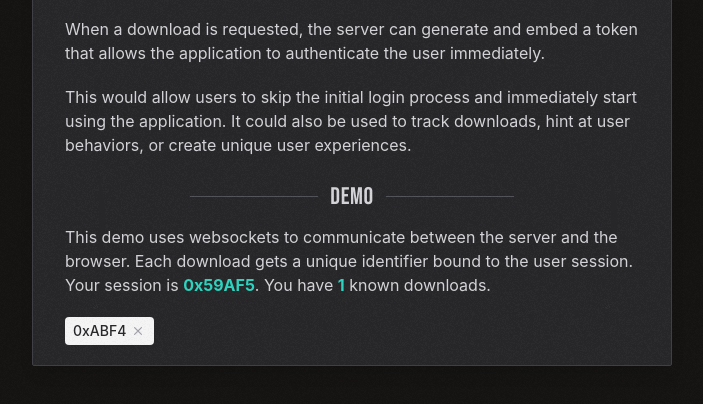
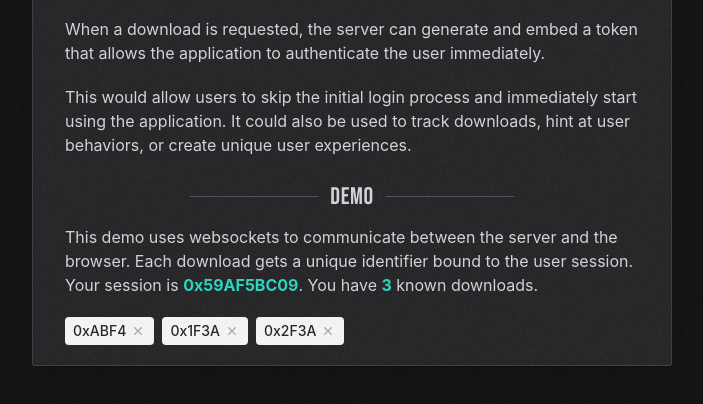
Before and after one commit to Xevion/dynamic-preauth, an Astro site in the folder frontend/: page / in a window 1280 px wide. Shown: the part 216-620 px from the top of the page, without its empty margins (288-991 px from the left). Built offline with nearby package versions, Linux system fonts and the light colour scheme; Astro itself is replaced by a stand-in of ours.

Commit message:
pluralize, improve SessionData typing

```diff
--- a/frontend/src/components/StatefulDemo.tsx
+++ b/frontend/src/components/StatefulDemo.tsx
@@ -1,4 +1,5 @@
 import Badge from "@/components/Badge";
+import { plural } from "@/util";
 import { useState } from "preact/hooks";
 
 type StatefulDemoProps = {
@@ -11,9 +12,9 @@ type SessionData = {
 };
 
 const StatefulDemo = ({ class: className }: StatefulDemoProps) => {
-  const [session, setSession] = useState<SessionData>({
-    id: "0x59AF5",
-    downloads: ["0xABF4"],
+  const [session, setSession] = useState<SessionData | null>({
+    id: "0x59AF5BC09",
+    downloads: ["0xABF4", "0x1F3A", "0x2F3A"],
   });
 
   return (
@@ -23,10 +24,14 @@ const StatefulDemo = ({ class: className }: StatefulDemoProps) => {
         browser. Each download gets a unique identifier bound to the user
         session.
         <br />
-        Your session is{" "}
-        <b class="text-teal-400 font-inter">{session?.id ?? "loading"}</b>. You
-        have <b class="text-teal-400 font-inter">{session?.downloads.length}</b>{" "}
-        known downloads.
+        {session != null ? (
+          <>
+            Your session is <b class="text-teal-400 font-inter">{session.id}</b>
+            . You have{" "}
+            <b class="text-teal-400 font-inter">{session.downloads.length}</b>{" "}
+            known {plural("download", session.downloads.length)}.
+          </>
+        ) : null}
       </p>
       <div>
         {session?.downloads.map((download) => (
--- a/frontend/src/util.ts
+++ b/frontend/src/util.ts
@@ -5,3 +5,7 @@ export { type ClassValue };
 export function cn(...inputs: ClassValue[]) {
   return twMerge(clsx(inputs));
 }
+
+export function plural(text: string, count: number) {
+  return `${text}${count === 1 ? "" : "s"}`;
+}
```
